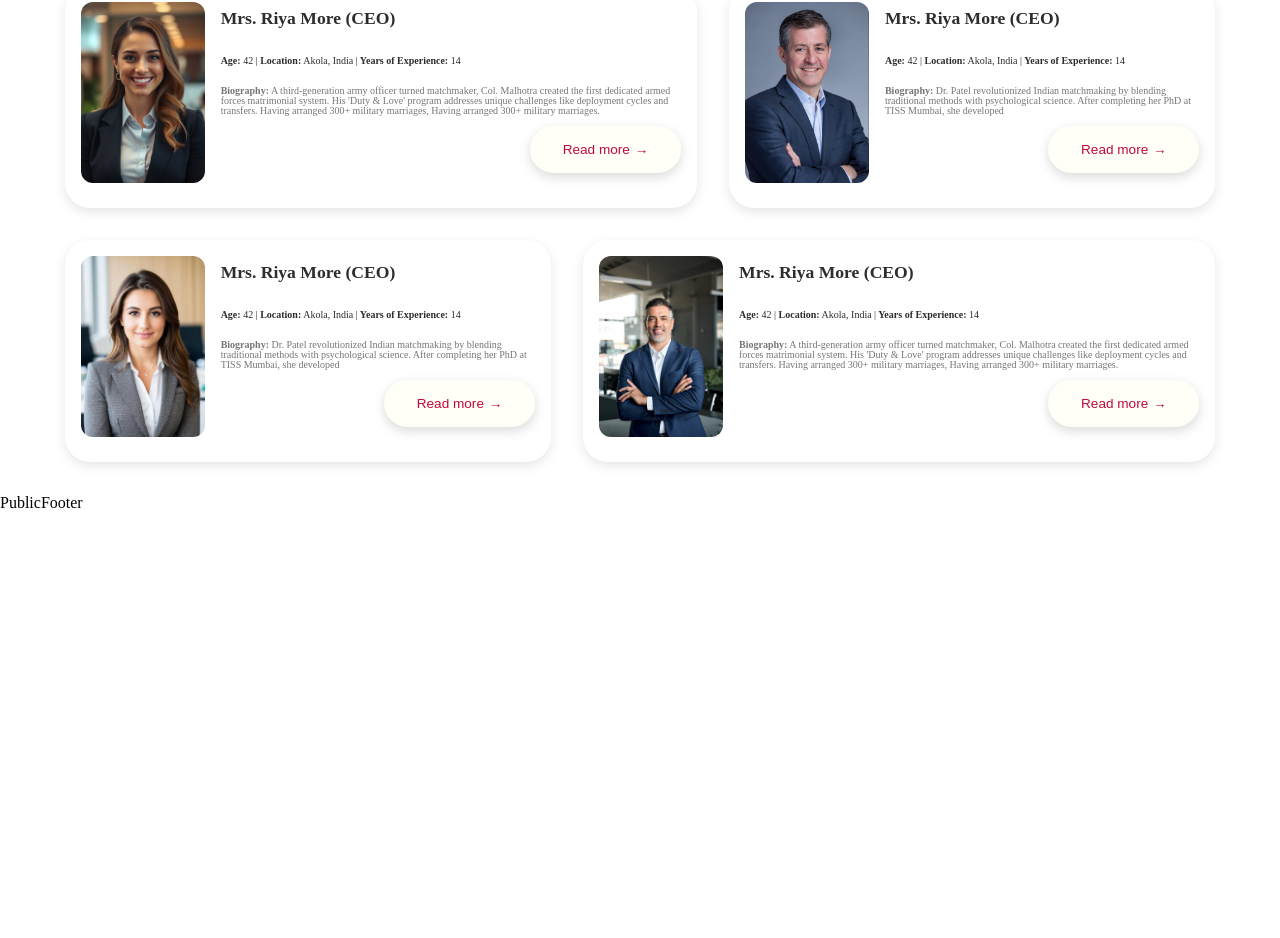
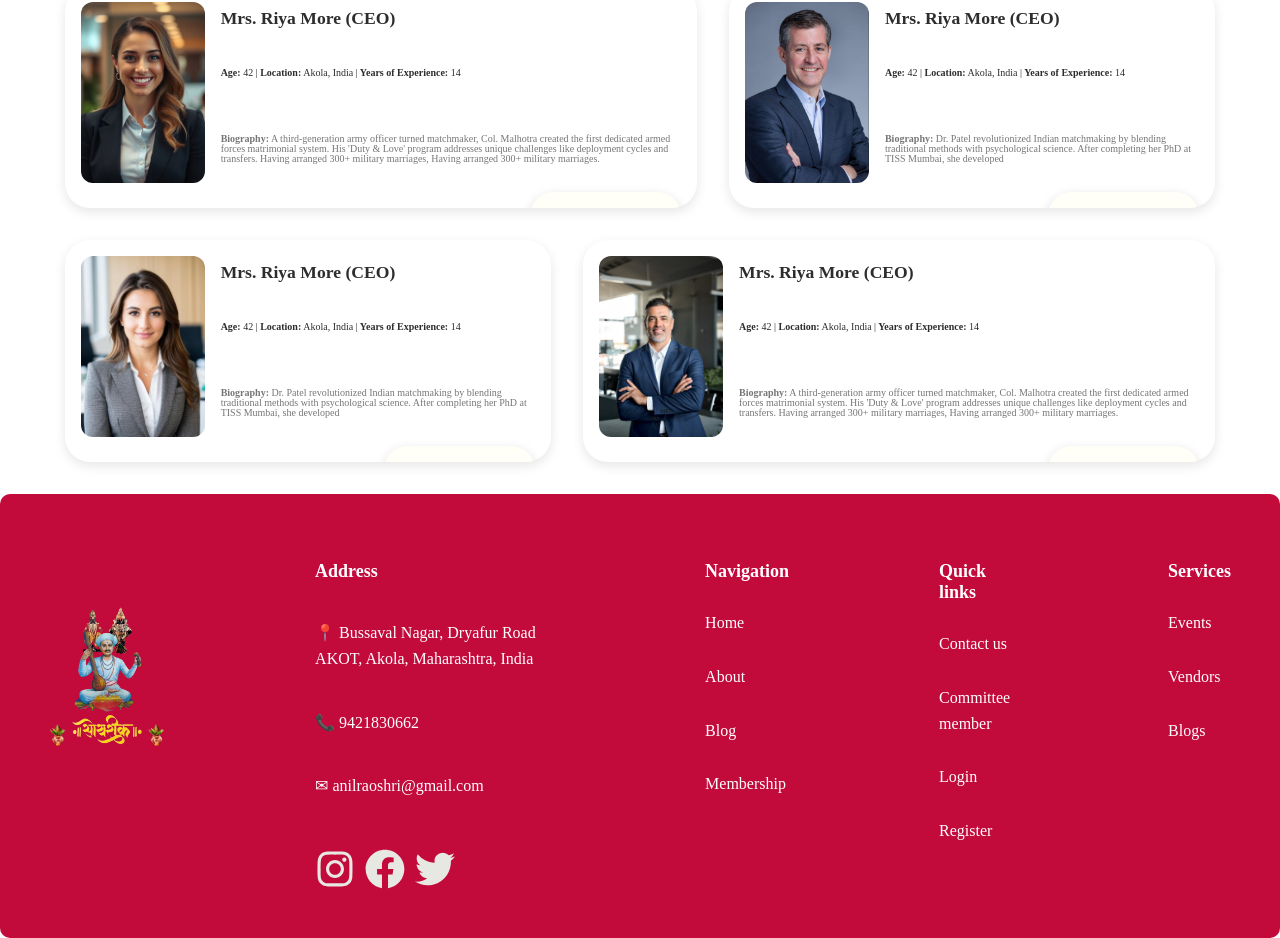
Before and after one commit to pentasoftwareconsultancy/matrimony-frontend-v3, a React (Vite) app: page /aboutcommittee in a window 1280 px wide. Shown: the part 1326-2264 px from the top of the page. Before the commit the page ends 1838 px from the top, so only its background shows below. Built offline with nearby package versions, Linux system fonts and the light colour scheme.

Commit message:
Public footer

```diff
--- a/src/components/public/publicFooter/PublicFooter.jsx
+++ b/src/components/public/publicFooter/PublicFooter.jsx
@@ -1,9 +1,52 @@
-import React from 'react'
+import React from 'react';
+import styles from './PublicFooter.module.css';
+import { FaInstagram, FaFacebook, FaTwitter } from 'react-icons/fa';
+import hanumanImg from '../../../assets/images/mauli.png'
+const PublicFooter = () => {
+  return (
+    <footer className={styles.footer}>
+      <div className={styles.footermain}>
+        <div className={`${styles.column} ${styles.imageColumn}`}>
+          <img src={hanumanImg} alt="Hanuman" className={styles.hanumanImg} />
+        </div>
 
-function PublicFooter() {
-  return (
-    <div>PublicFooter</div>
-  )
-}
+        <div className={`${styles.column} ${styles.column1}`}>
+          <h3>Address</h3>
+          <p>📍 Bussaval Nagar, Dryafur Road <br />AKOT, Akola, Maharashtra, India</p>
+          <p>📞 9421830662</p>
+          <p>✉ anilraoshri@gmail.com</p>
+          <div className={styles.socialIcons}>
+            <FaInstagram className={`${styles.icon} ${styles.icon1}`} />
+            <FaFacebook className={`${styles.icon} ${styles.icon1}`} />
+            <FaTwitter className={`${styles.icon} ${styles.icon1}`} />
+          </div>
+        </div>
 
-export default PublicFooter
+        <div className={styles.column}>
+          <h3>Navigation</h3>
+          <p>Home</p>
+          <p>About</p>
+          <p>Blog</p>
+          <p>Membership</p>
+        </div>
+
+        <div className={styles.column}>
+          <h3>Quick links</h3>
+          <p>Contact us</p>
+          <p>Committee member</p>
+          <p>Login</p>
+          <p>Register</p>
+        </div>
+
+        <div className={styles.column}>
+          <h3>Services</h3>
+          <p>Events</p>
+          <p>Vendors</p>
+          <p>Blogs</p>
+        </div>
+      </div>
+    </footer>
+  );
+};
+
+export default PublicFooter;
--- a/src/components/public/publicFooter/PublicFooter.module.css
+++ b/src/components/public/publicFooter/PublicFooter.module.css
@@ -0,0 +1,121 @@
+.footer {
+    width: 100%;
+    background-color: hsl(344, 90%, 40%);
+    /* padding: 60px 40px; */
+    color: white;
+    /* font-family: Arial, sans-serif; */
+    border-radius: 10px;
+}
+
+.footermain {
+    display: flex;
+    padding: 49px;
+    gap: 150px;
+    /* margin-left: 30px; */
+}
+
+
+/* .column {
+    flex: 1;
+    min-width: 200px;
+    margin: 10px 20px;
+} */
+
+
+/* .imageColumn {
+    display: flex;
+    flex-direction: column;
+    align-items: center;
+    text-align: center;
+    max-width: 260px;
+    margin-bottom: 20px;
+} */
+
+.hanumanImg {
+    width: 100%;
+    max-width: 229px;
+    height: 250px;
+    object-fit: contain;
+    margin-bottom: 15px;
+}
+
+.footerText {
+    margin-top: -10px;
+    margin-bottom: 10px;
+}
+
+.socialIcons {
+    display: flex;
+    justify-content: center;
+    margin-top: 50px;
+    gap: 10px;
+    margin-right: 100px;
+}
+
+.icon {
+    font-size: 40px;
+    color: rgb(232, 232, 227);
+    transition: transform 0.3s ease;
+}
+
+.icon:hover {
+    transform: scale(1.2);
+}
+
+h3 {
+    margin-bottom: 12px;
+    font-size: 18px;
+    font-weight: 600;
+}
+
+p {
+    margin: 28px 0;
+    font-size: 16px;
+    line-height: 1.6;
+}
+
+.column1 p {
+    margin-top: 38px;
+}
+
+
+/* ---------- Responsive Design ---------- */
+
+@media (max-width: 1024px) {
+    .footer {
+        flex-direction: row;
+        flex-wrap: wrap;
+        justify-content: center;
+        padding: 40px 20px;
+    }
+    .column {
+        flex: 1 1 45%;
+        max-width: 45%;
+        margin: 20px 10px;
+        text-align: center;
+    }
+    .socialIcons {
+        margin-top: 30px;
+    }
+}
+
+@media (max-width: 767px) {
+    .footer {
+        flex-direction: column;
+        align-items: center;
+        text-align: center;
+        padding: 30px 15px;
+    }
+    .column {
+        flex: 1 1 100%;
+        max-width: 100%;
+        margin: 20px 0;
+    }
+    .imageColumn {
+        max-width: 100%;
+    }
+    .socialIcons {
+        margin-top: 20px;
+        margin-right: 0;
+    }
+}
```
Also changed, not shown: src/assets/images/mauli.png (added).
